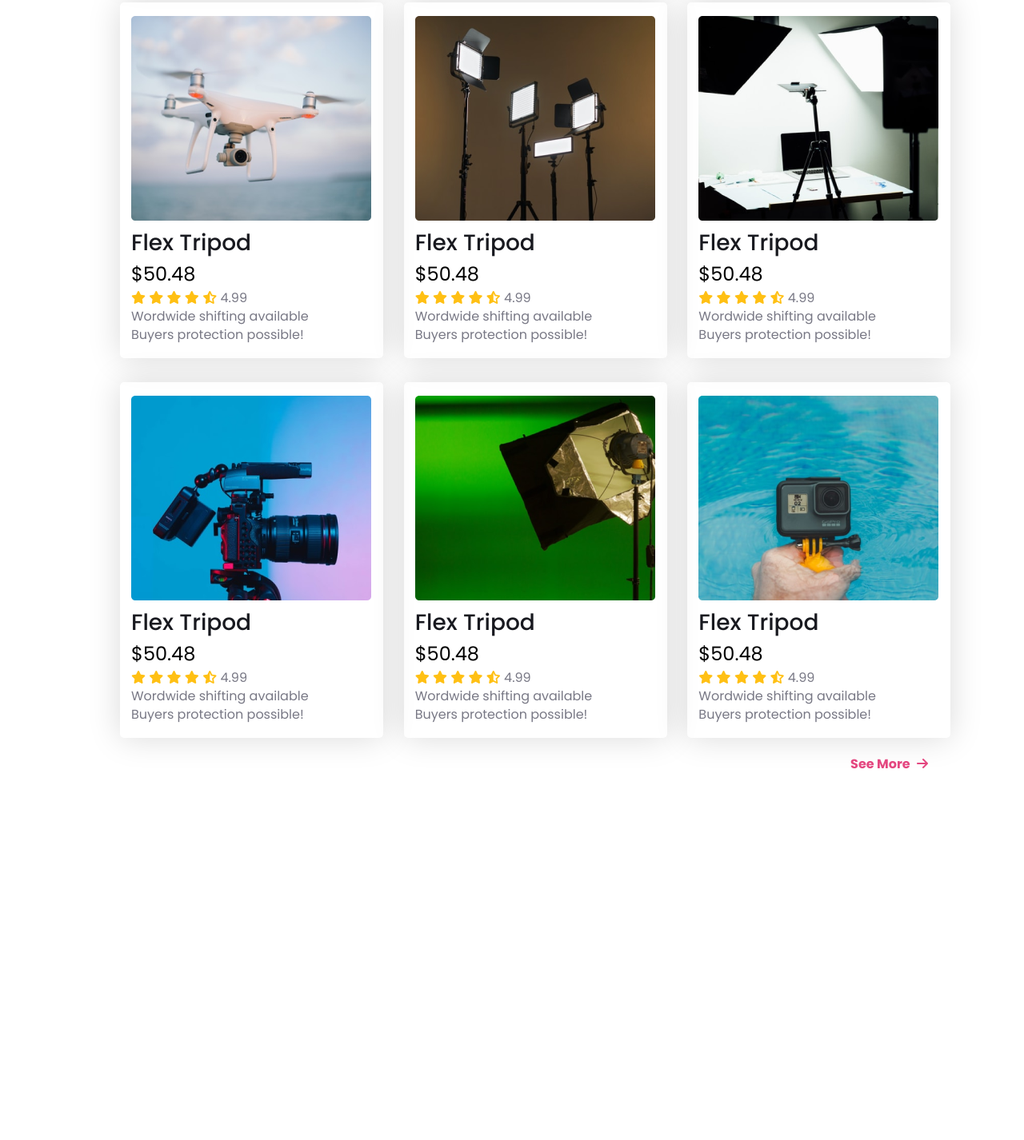
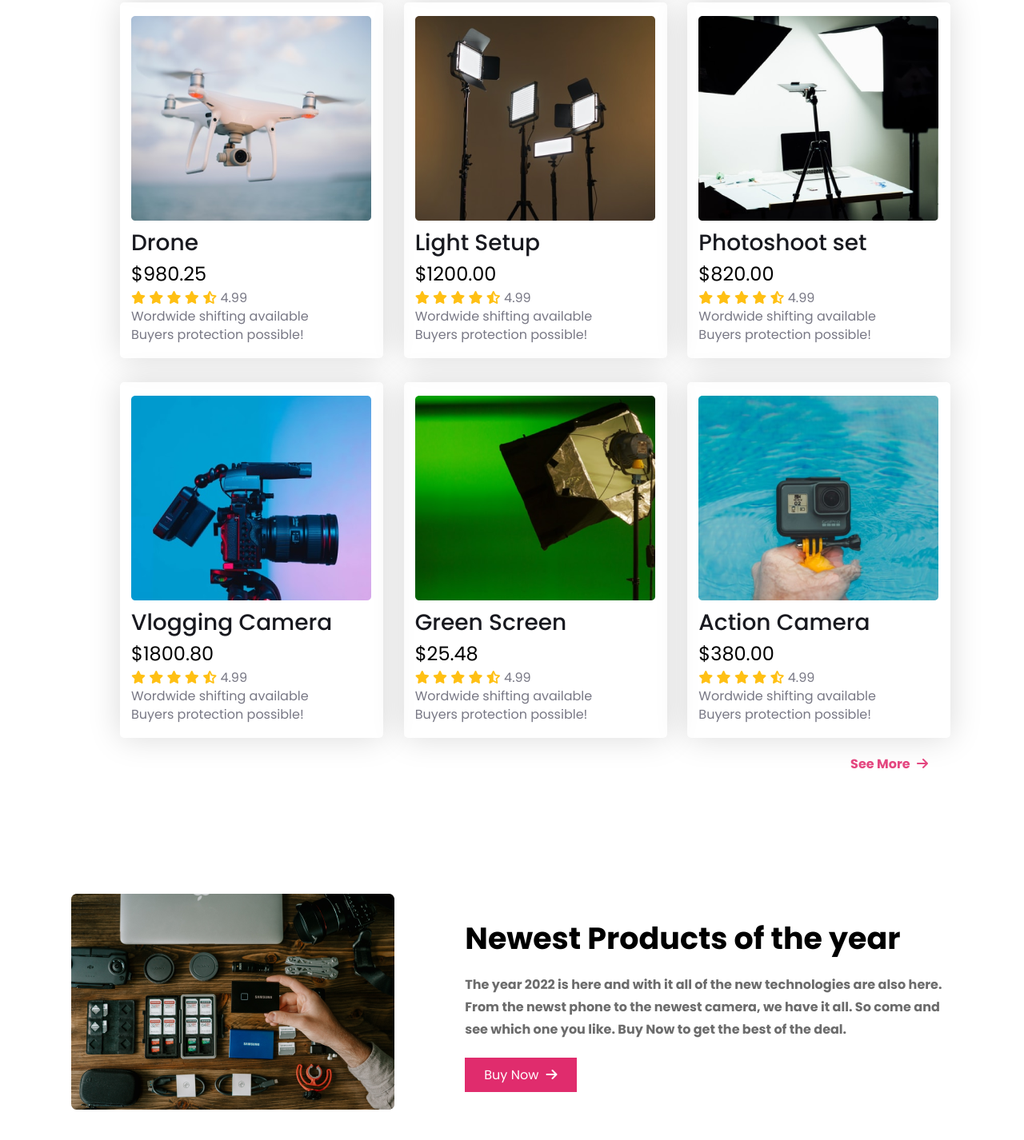
Before and after one commit to Forhad920/Responsive-Influencer-Gear, a plain HTML site: page index.html in a window 1280 px wide. Shown: the part 1349-2775 px from the top of the page at 80% size. Before the commit the page ends 2317 px from the top, so only its background shows below. Drawn offline with Linux system fonts and the light colour scheme.

Commit message:
new product commit

```diff
--- a/index.html
+++ b/index.html
@@ -72,8 +72,8 @@
                     <img src="./images/mic.png" alt="tripod">
                 </div>
                 <div class="collection-detail">
-                    <h3 class="item-title">Flex Tripod</h3>
-                    <p class="item-price">$50.48</p>
+                    <h3 class="item-title">microphone</h3>
+                    <p class="item-price">$120.25</p>
                 </div>
                 <div class="collection-info">
                     <div>
@@ -95,8 +95,8 @@
                     <img src="./images/airpod.png" alt="tripod">
                 </div>
                 <div class="collection-detail">
-                    <h3 class="item-title">Flex Tripod</h3>
-                    <p class="item-price">$50.48</p>
+                    <h3 class="item-title">Airbuds</h3>
+                    <p class="item-price">$100.00</p>
                 </div>
                 <div class="collection-info">
                     <div>
@@ -118,8 +118,8 @@
                     <img src="./images/drone.png" alt="tripod">
                 </div>
                 <div class="collection-detail">
-                    <h3 class="item-title">Flex Tripod</h3>
-                    <p class="item-price">$50.48</p>
+                    <h3 class="item-title">Drone</h3>
+                    <p class="item-price">$980.25</p>
                 </div>
                 <div class="collection-info">
                     <div>
@@ -141,8 +141,8 @@
                     <img src="./images/lights.png" alt="tripod">
                 </div>
                 <div class="collection-detail">
-                    <h3 class="item-title">Flex Tripod</h3>
-                    <p class="item-price">$50.48</p>
+                    <h3 class="item-title">Light Setup</h3>
+                    <p class="item-price">$1200.00</p>
                 </div>
                 <div class="collection-info">
                     <div>
@@ -164,8 +164,8 @@
                     <img src="./images/setup.png" alt="tripod">
                 </div>
                 <div class="collection-detail">
-                    <h3 class="item-title">Flex Tripod</h3>
-                    <p class="item-price">$50.48</p>
+                    <h3 class="item-title">Photoshoot set</h3>
+                    <p class="item-price">$820.00</p>
                 </div>
                 <div class="collection-info">
                     <div>
@@ -187,8 +187,8 @@
                     <img src="./images/camera.png" alt="tripod">
                 </div>
                 <div class="collection-detail">
-                    <h3 class="item-title">Flex Tripod</h3>
-                    <p class="item-price">$50.48</p>
+                    <h3 class="item-title">Vlogging Camera</h3>
+                    <p class="item-price">$1800.80</p>
                 </div>
                 <div class="collection-info">
                     <div>
@@ -210,8 +210,8 @@
                     <img src="./images/single-light.png" alt="tripod">
                 </div>
                 <div class="collection-detail">
-                    <h3 class="item-title">Flex Tripod</h3>
-                    <p class="item-price">$50.48</p>
+                    <h3 class="item-title">Green Screen</h3>
+                    <p class="item-price">$25.48</p>
                 </div>
                 <div class="collection-info">
                     <div>
@@ -233,8 +233,8 @@
                     <img src="./images/action.png" alt="tripod">
                 </div>
                 <div class="collection-detail">
-                    <h3 class="item-title">Flex Tripod</h3>
-                    <p class="item-price">$50.48</p>
+                    <h3 class="item-title">Action Camera</h3>
+                    <p class="item-price">$380.00</p>
                 </div>
                 <div class="collection-info">
                     <div>
@@ -255,6 +255,20 @@
         <div class="more-info"><a href="#">See More <i class="fas fa-arrow-right"></i></a></div>
     </section>
     <!-- end of popular collection -->
+    <!-- start of Newest Products -->
+    <section class="newest-product-section">
+        <div class="product-img">
+            <img src="./images/gear.png" alt="products">
+        </div>
+        <div class="product-info">
+            <h2 class="product-title">Newest Products of the year</h2>
+            <p>The year 2022 is here and with it all of the new technologies are also here. From the newst phone to the
+                newest camera, we have it all. So come and see which one you like. Buy Now to get the best of the deal.
+            </p>
+            <a href="#" class="main-link">Buy Now <i class="fas fa-arrow-right"></i></a>
+        </div>
+    </section>
+    <!-- end of Newest Products -->
 </body>
 
 </html>
--- a/style.css
+++ b/style.css
@@ -78,6 +78,9 @@ end of main section styling
 /* --------------------
 start of collection styling
 -----------------------*/
+.popular-collection {
+  margin-bottom: 150px;
+}
 .collection-title {
   font-size: 28px;
   color: #3a3a3a;
@@ -133,3 +136,32 @@ start of collection styling
 /* --------------------
 end of collection styling
 --------------------------*/
+/* --------------------------
+newest product styling
+-------------------------*/
+.newest-product-section {
+  display: flex;
+  justify-content: space-evenly;
+  align-items: center;
+  margin-bottom: 150px;
+}
+.product-info {
+  width: 610px;
+  height: 224px;
+}
+.product-title {
+  font-size: 38px;
+  margin-bottom: 16px;
+}
+.product-info p {
+  color: #6c6c6c;
+  font-weight: 700;
+  line-height: 28px;
+  margin-bottom: 30px;
+}
+.product-info a {
+  border-radius: 0;
+}
+/* -------------------------
+end of newest product styling
+-------------------------- */
```
